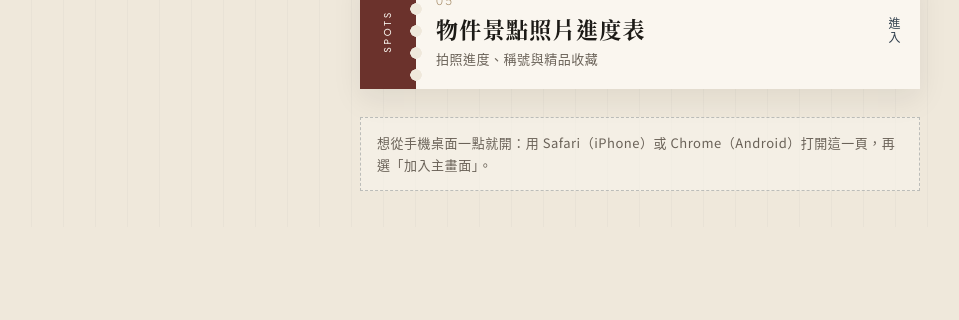
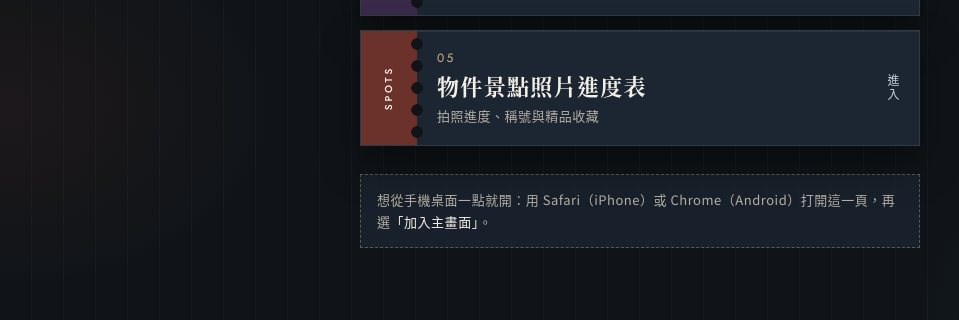
Before and after one commit to manolomoo/rakuhome, a plain HTML site: page tools/index.html in a window 1280 px wide. Shown: the part 743-1063 px from the top of the page, without its empty margins (0-959 px from the left). Before the commit the page ends 970 px from the top, so only its background shows below. Drawn offline with Linux system fonts and the light colour scheme.

Commit message:
Restyle the tools hub with a dark theme. (#18)
Keep the ticket layout, copy, and links, and switch the page to an ink background with gold hover and focus states.

Co-authored-by: Cursor Agent <cursoragent@cursor.com>
Co-authored-by: manolomoo <manolomoo@users.noreply.github.com>

```diff
--- a/tools/index.html
+++ b/tools/index.html
@@ -5,11 +5,11 @@
 <meta name="viewport" content="width=device-width, initial-scale=1, viewport-fit=cover">
 <title>樂房工具</title>
 <meta name="description" content="樂房常用網站入口：西班牙文-拳王之路、新聞英文-貴婦養成之路、慈善撲克王大賽、物件景點照片進度表。">
-<meta name="theme-color" content="#2f3e4c">
+<meta name="theme-color" content="#101418">
 <meta name="mobile-web-app-capable" content="yes">
 <meta name="apple-mobile-web-app-capable" content="yes">
 <meta name="apple-mobile-web-app-title" content="樂房工具">
-<meta name="apple-mobile-web-app-status-bar-style" content="default">
+<meta name="apple-mobile-web-app-status-bar-style" content="black">
 <link rel="manifest" href="manifest.webmanifest">
 <link rel="icon" href="icons/favicon-32.png" sizes="32x32" type="image/png">
 <link rel="icon" href="icons/icon.svg" type="image/svg+xml">
--- a/tools/style.css
+++ b/tools/style.css
@@ -1,33 +1,43 @@
 :root {
-  --paper: #efe8db;
-  --ink: #1c1a16;
-  --muted: #6a6258;
-  --slate: #2f3e4c;
-  --gold: #a08560;
-  --teal: #165a73;
-  --dusk: #3a2a4a;
-  --terracotta: #6b322c;
+  color-scheme: dark;
+  --paper: #101418;
+  --ink: #f4efe6;
+  --muted: #b7afa4;
+  --slate: #c5d0db;
+  --gold: #d4b483;
   --vermilion: #b63d2e;
-  --ticket: #faf6ef;
-  --shadow: 0 10px 28px rgba(28, 26, 22, .08);
+  --ticket: #1c2632;
+  --ticket-hover: #263241;
+  --edge: rgba(244, 239, 230, .1);
+  --edge-hot: rgba(212, 180, 131, .62);
+  --shadow: 0 1px 0 rgba(255, 244, 220, .06) inset, 0 18px 40px rgba(0, 0, 0, .42);
+  --stub-boxing: #2f3e4c;
+  --stub-news: #165a73;
+  --stub-invest: #7a5c38;
+  --stub-poker: #3a2a4a;
+  --stub-spots: #6b322c;
 }
 
 * { box-sizing: border-box; margin: 0; padding: 0; }
 
 html, body { min-height: 100%; }
 
+html { background: var(--paper); }
+
 body {
   font-family: "Noto Sans TC", "Noto Sans CJK TC", sans-serif;
   color: var(--ink);
   background-color: var(--paper);
   background-image:
-    radial-gradient(ellipse at 20% -10%, rgba(255,255,255,.55), transparent 46%),
+    radial-gradient(ellipse 70% 42% at 50% -8%, rgba(212, 180, 131, .16), transparent 58%),
+    radial-gradient(ellipse 46% 36% at 100% 100%, rgba(22, 90, 115, .22), transparent 62%),
+    radial-gradient(ellipse 36% 28% at 0% 80%, rgba(107, 50, 44, .14), transparent 60%),
     repeating-linear-gradient(
       90deg,
       transparent 0,
       transparent 31px,
-      rgba(47, 62, 76, .035) 31px,
-      rgba(47, 62, 76, .035) 32px
+      rgba(244, 239, 230, .028) 31px,
+      rgba(244, 239, 230, .028) 32px
     );
   line-height: 1.6;
   -webkit-font-smoothing: antialiased;
@@ -36,6 +46,11 @@ body {
     calc(18px + env(safe-area-inset-right))
     calc(36px + env(safe-area-inset-bottom))
     calc(18px + env(safe-area-inset-left));
+}
+
+::selection {
+  background: rgba(212, 180, 131, .35);
+  color: var(--ink);
 }
 
 .sheet {
@@ -64,6 +79,7 @@ body {
   font-size: 16px;
   line-height: 1;
   letter-spacing: 0;
+  box-shadow: 0 0 0 1px rgba(250, 246, 239, .08), 0 8px 18px rgba(182, 61, 46, .28);
 }
 
 .brand-name {
@@ -91,8 +107,17 @@ h1 {
   font-feature-settings: "palt";
 }
 
+h1::after {
+  content: "";
+  display: block;
+  width: 36px;
+  height: 1px;
+  margin-top: 16px;
+  background: linear-gradient(90deg, var(--gold), transparent);
+}
+
 .lead {
-  margin-top: 10px;
+  margin-top: 14px;
   color: var(--muted);
   font-size: 14px;
   letter-spacing: .06em;
@@ -110,20 +135,32 @@ h1 {
   align-items: stretch;
   min-height: 108px;
   background: var(--ticket);
-  color: inherit;
+  color: var(--ink);
   text-decoration: none;
+  border: 1px solid var(--edge);
   box-shadow: var(--shadow);
   position: relative;
   -webkit-tap-highlight-color: transparent;
   isolation: isolate;
+  transition: background-color .2s ease, border-color .2s ease, box-shadow .2s ease, transform .2s ease;
 }
 
+.ticket:visited { color: var(--ink); }
+
+.ticket:focus { outline: none; }
+
 .ticket:focus-visible {
-  outline: 2px solid var(--slate);
+  outline: 2px solid var(--gold);
   outline-offset: 3px;
+  border-color: var(--edge-hot);
 }
 
-.ticket:active { transform: translateY(1px); }
+.ticket:focus-visible .go { color: var(--gold); }
+
+.ticket:active {
+  transform: translateY(1px);
+  background: var(--ticket-hover);
+}
 
 .stub {
   display: flex;
@@ -135,18 +172,18 @@ h1 {
 
 .stub span {
   font-family: Jost, sans-serif;
-  font-weight: 400;
+  font-weight: 500;
   font-size: 10px;
   letter-spacing: .28em;
   writing-mode: vertical-rl;
   transform: rotate(180deg);
 }
 
-.t-boxing .stub { background: var(--slate); }
-.t-news   .stub { background: var(--teal); }
-.t-invest .stub { background: var(--gold); }
-.t-poker  .stub { background: var(--dusk); }
-.t-spots  .stub { background: var(--terracotta); }
+.t-boxing .stub { background: var(--stub-boxing); }
+.t-news   .stub { background: var(--stub-news); }
+.t-invest .stub { background: var(--stub-invest); }
+.t-poker  .stub { background: var(--stub-poker); }
+.t-spots  .stub { background: var(--stub-spots); }
 
 /* punched edge between stub and body */
 .stub::after {
@@ -174,7 +211,7 @@ h1 {
 
 .no {
   font-family: Jost, sans-serif;
-  font-weight: 300;
+  font-weight: 400;
   font-size: 12px;
   letter-spacing: .2em;
   color: var(--gold);
@@ -203,19 +240,36 @@ h1 {
   letter-spacing: .18em;
   color: var(--slate);
   writing-mode: vertical-rl;
+  transition: color .2s ease;
 }
 
-.keep { white-space: nowrap; }
+.keep {
+  white-space: nowrap;
+  color: var(--ink);
+}
 
 .tip {
   margin-top: 28px;
   padding: 14px 16px;
-  border: 1px dashed rgba(47, 62, 76, .28);
+  border: 1px dashed rgba(212, 180, 131, .38);
   color: var(--muted);
   font-size: 13px;
   letter-spacing: .04em;
   line-height: 1.7;
-  background: rgba(250, 246, 239, .55);
+  background: rgba(28, 38, 50, .72);
+}
+
+@media (hover: hover) {
+  .ticket:hover {
+    background: var(--ticket-hover);
+    border-color: var(--edge-hot);
+    box-shadow: 0 1px 0 rgba(255, 244, 220, .08) inset, 0 22px 44px rgba(0, 0, 0, .5);
+    transform: translateY(-2px);
+  }
+
+  .ticket:hover .go { color: var(--gold); }
+
+  .ticket:hover:active { transform: translateY(1px); }
 }
 
 @media (min-width: 520px) {
@@ -223,6 +277,25 @@ h1 {
   .name { font-size: 22px; }
 }
 
+@media (min-width: 720px) {
+  body {
+    padding-top: calc(64px + env(safe-area-inset-top));
+    padding-bottom: calc(72px + env(safe-area-inset-bottom));
+  }
+}
+
 @media (prefers-reduced-motion: reduce) {
-  .ticket:active { transform: none; }
+  .ticket,
+  .go {
+    transition: none;
+  }
+
+  .ticket:hover,
+  .ticket:active,
+  .ticket:hover:active { transform: none; }
 }
+
+@media (forced-colors: active) {
+  .ticket { border: 1px solid CanvasText; }
+  .ticket:focus-visible { outline: 2px solid Highlight; }
+}
```
Also changed, not shown: tools/manifest.webmanifest.
